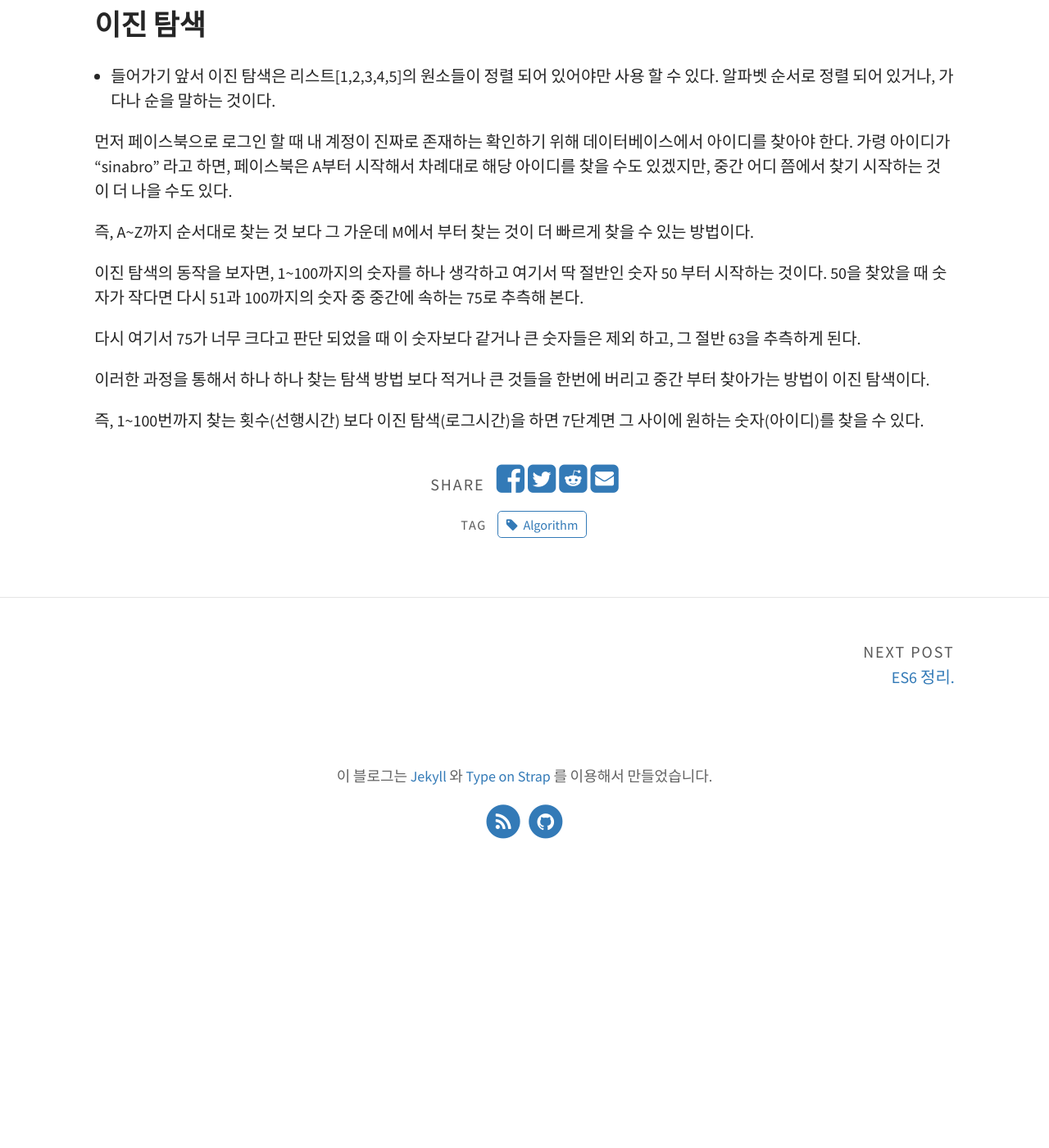
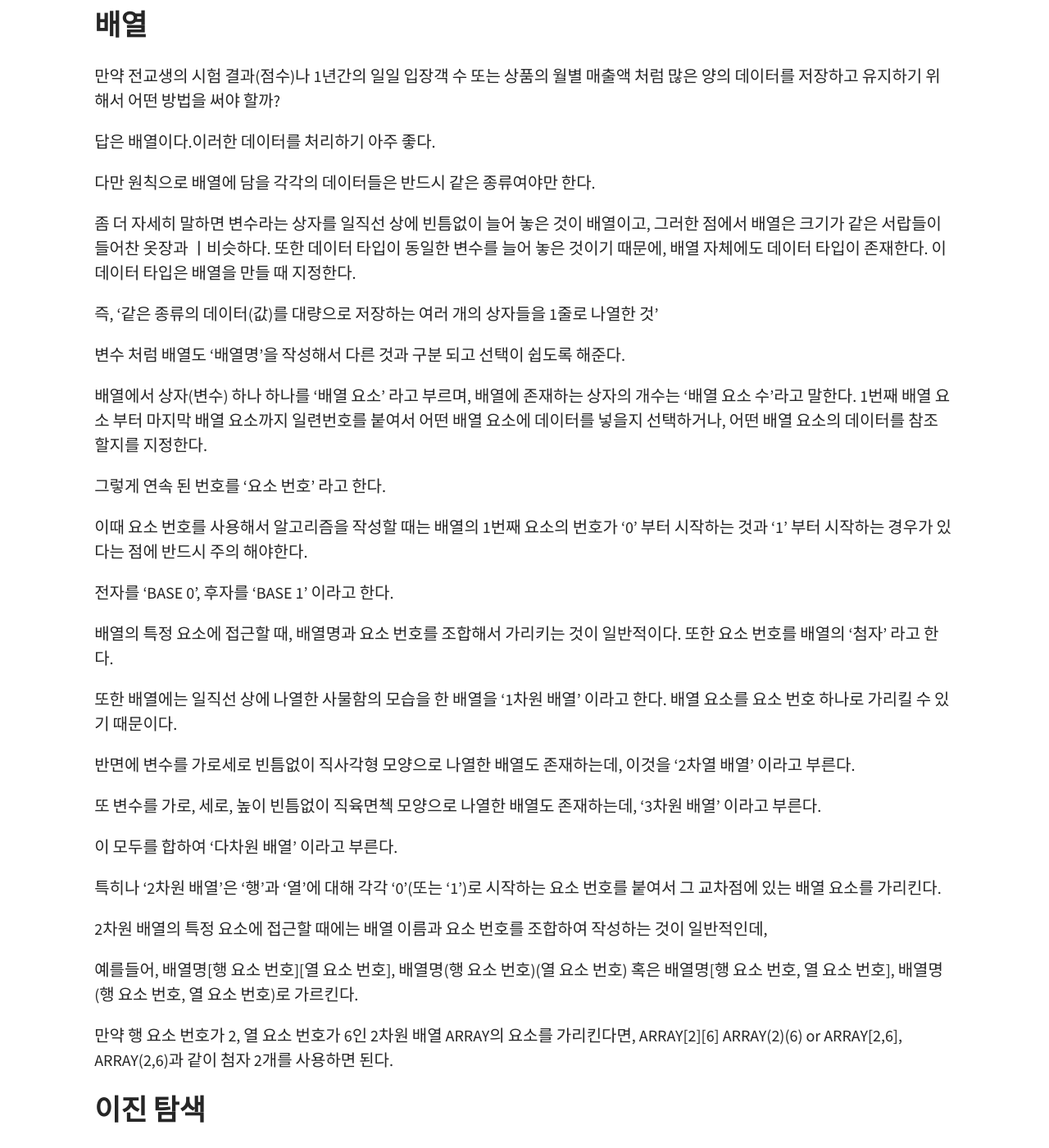
Before and after one commit to starsol89/starsol89.github.io, a Jekyll site: the page built from _posts/2020-02-07-Algorithm.md, in a window 1280 px wide and 1400 px high, scrolled down 2401 px. Shown: the whole window at 82% size. Built offline with Jekyll 4.4.1, drawn with Linux system fonts in a browser that asks for light colours; before the commit the page ends 3466 px from its top, so only the background shows below that.

Commit message:
배열에 대해서

```diff
--- a/_posts/2020-02-07-Algorithm.md
+++ b/_posts/2020-02-07-Algorithm.md
@@ -83,6 +83,46 @@ ex) 현실 세계의 다양한 과제의 해결에 있어서도 알고리즘의
 4. 문자열 타입
 5. 논리 타입
 
+## 배열
+
+만약 전교생의 시험 결과(점수)나 1년간의 일일 입장객 수 또는 상품의 월별 매출액 처럼 많은 양의 데이터를 저장하고 유지하기 위해서 어떤 방법을 써야 할까?
+
+답은 배열이다.이러한 데이터를 처리하기 아주 좋다.
+
+다만 원칙으로 배열에 담을 각각의 데이터들은 반드시 같은 종류여야만 한다.
+
+좀 더 자세히 말하면 변수라는 상자를 일직선 상에 빈틈없이 늘어 놓은 것이 배열이고, 그러한 점에서 배열은 크기가 같은 서랍들이 들어찬 옷장과 ㅣ비슷하다. 또한 데이터 타입이 동일한 변수를 늘어 놓은 것이기 때문에, 배열 자체에도 데이터 타입이 존재한다. 이 데이터 타입은 배열을 만들 때 지정한다.
+
+즉, '같은 종류의 데이터(값)를 대량으로 저장하는 여러 개의 상자들을 1줄로 나열한 것'
+
+변수 처럼 배열도 '배열명'을 작성해서 다른 것과 구분 되고 선택이 쉽도록 해준다.
+
+배열에서 상자(변수) 하나 하나를 '배열 요소' 라고 부르며, 배열에 존재하는 상자의 개수는 '배열 요소 수'라고 말한다. 1번째 배열 요소 부터 마지막 배열 요소까지 일련번호를 붙여서 어떤 배열 요소에 데이터를 넣을지 선택하거나, 어떤 배열 요소의 데이터를 참조 할지를 지정한다.
+
+그렇게 연속 된 번호를 '요소 번호' 라고 한다.
+
+이때 요소 번호를 사용해서 알고리즘을 작성할 때는 배열의 1번째 요소의 번호가 '0' 부터 시작하는 것과 '1' 부터 시작하는 경우가 있다는 점에 반드시 주의 해야한다.
+
+전자를 'BASE 0', 후자를 'BASE 1' 이라고 한다.
+
+배열의 특정 요소에 접근할 때, 배열명과 요소 번호를 조합해서 가리키는 것이 일반적이다. 또한 요소 번호를 배열의 '첨자' 라고 한다.
+
+또한 배열에는 일직선 상에 나열한 사물함의 모습을 한 배열을 '1차원 배열' 이라고 한다. 배열 요소를 요소 번호 하나로 가리킬 수 있기 때문이다.
+
+반면에 변수를 가로세로 빈틈없이 직사각형 모양으로 나열한 배열도 존재하는데, 이것을 '2차열 배열' 이라고 부른다.
+
+또 변수를 가로, 세로, 높이 빈틈없이 직육면첵 모양으로 나열한 배열도 존재하는데, '3차원 배열' 이라고 부른다.
+
+이 모두를 합하여 '다차원 배열' 이라고 부른다.
+
+특히나 '2차원 배열'은 '행'과 '열'에 대해 각각 '0'(또는 '1')로 시작하는 요소 번호를 붙여서 그 교차점에 있는 배열 요소를 가리킨다.
+
+2차원 배열의 특정 요소에 접근할 때에는 배열 이름과 요소 번호를 조합하여 작성하는 것이 일반적인데,
+
+예를들어, 배열명[행 요소 번호][열 요소 번호], 배열명(행 요소 번호)(열 요소 번호) 혹은 배열명[행 요소 번호, 열 요소 번호], 배열명(행 요소 번호, 열 요소 번호)로 가르킨다.
+
+만약 행 요소 번호가 2, 열 요소 번호가 6인 2차원 배열 ARRAY의 요소를 가리킨다면, ARRAY[2][6] ARRAY(2)(6) or ARRAY[2,6], ARRAY(2,6)과 같이 첨자 2개를 사용하면 된다.
+
 ## 이진 탐색
 
 - 들어가기 앞서 이진 탐색은 리스트[1,2,3,4,5]의 원소들이 정렬 되어 있어야만 사용 할 수 있다. 알파벳 순서로 정렬 되어 있거나, 가다나 순을 말하는 것이다.
```
